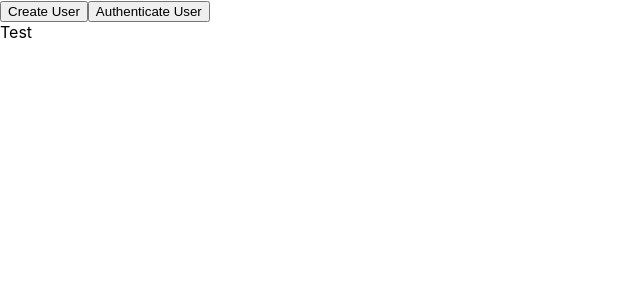
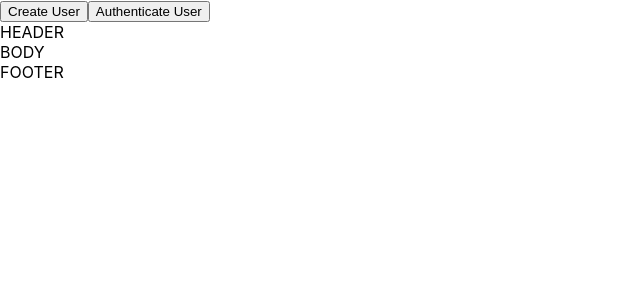
Before and after one commit to jeka2/chkit, a React (Create React App) app in the folder frontend/: page / in a window 1280 px wide. Shown: the top 300 px of the page, without its empty margins (0-640 px from the left). Built offline with nearby package versions, Linux system fonts and the light colour scheme.

Commit message:
add front-page and post component and install node-sass

```diff
--- a/frontend/package.json
+++ b/frontend/package.json
@@ -6,6 +6,7 @@
     "@testing-library/jest-dom": "^5.12.0",
     "@testing-library/react": "^11.2.7",
     "@testing-library/user-event": "^12.8.3",
+    "node-sass": "^6.0.0",
     "react": "^17.0.2",
     "react-dom": "^17.0.2",
     "react-redux": "^7.2.4",
--- a/frontend/src/App.js
+++ b/frontend/src/App.js
@@ -1,9 +1,10 @@
-import './App.css';
+import './App.scss';
 import React from 'react';
 import { connect } from 'react-redux';
 import { BrowserRouter as Router, Switch, Route } from 'react-router-dom';
 import TestComponent from './components/text.component';
 import { authenticateUser, createUser } from './redux/user/user.actions';
+import FrontPage from './pages/front-page/front-page.component';
 
 class App extends React.Component {
   constructor(props) {
@@ -40,7 +41,7 @@
         <button onClick={() => this.props.authenticateUser()}>Authenticate User</button>
         <Router>
           <Switch>
-            <Route exact path='/' component={TestComponent} />
+            <Route exact path='/' component={FrontPage} />
             <Route exact path='/login' component={TestComponent} />
             <Route exact path='/signup' component={TestComponent} />
           </Switch>
--- /dev/null
+++ b/frontend/src/components/post/post.component.jsx
@@ -0,0 +1,10 @@
+import React from 'react';
+import './post.styles.scss';
+
+export const Post = ({ header, mainBody, footer, imageUrl }) => (
+    <div className="post-container">
+        <div className="header">HEADER</div>
+        <div className="main-body">BODY</div>
+        <div className="footer">FOOTER</div>
+    </div>
+)
--- /dev/null
+++ b/frontend/src/pages/front-page/front-page.component.jsx
@@ -0,0 +1,19 @@
+import React from 'react';
+
+import { Post } from '../../components/post/post.component';
+
+class FrontPage extends React.Component{
+    constructor() {
+        super();
+    }
+
+    render(){
+        return(
+            <div className="front-page">
+                <Post />
+            </div>
+        )
+    }
+}
+
+export default FrontPage;
--- a/frontend/src/redux/user/user.reducer.js
+++ b/frontend/src/redux/user/user.reducer.js
@@ -19,7 +19,7 @@
                 ...state, userName, id, email
             }
         case 'AUTHENTICATE':
-            if(state.id !== action.payload.id)
+            if(state.id != action.payload.id)
                 state = INITIAL_STATE
         default:
             return state;
```
Also changed, not shown: frontend/src/App.scss (renamed from frontend/src/App.css), frontend/src/components/post/post.styles.scss (added), 1 other file (tests, documents, lock files or other folders).
